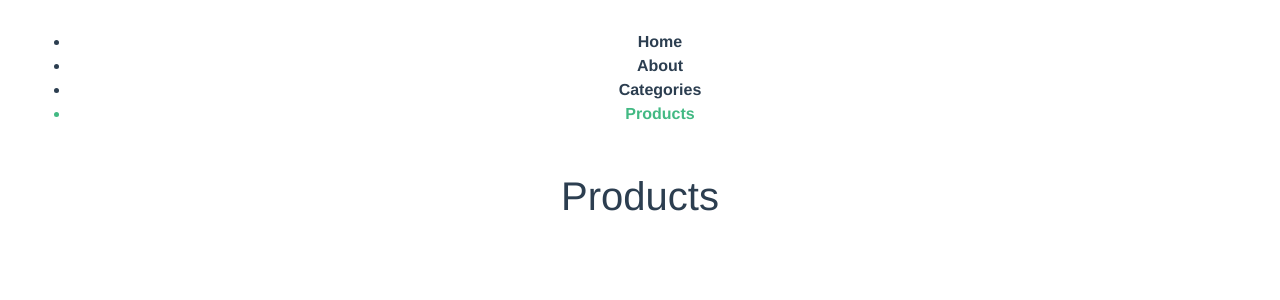
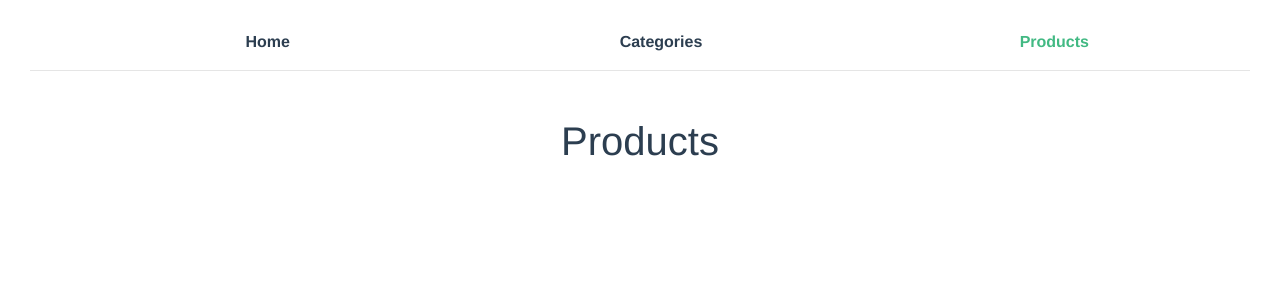
Before and after one commit to br3nds0n/vue-fullstack-course, a Vue app: page /#/products in a window 1280 px wide. Shown: the top 300 px of the page. Built offline with nearby package versions, Linux system fonts and the light colour scheme.

Commit message:
style: styling menu

```diff
--- a/src/App.vue
+++ b/src/App.vue
@@ -1,6 +1,7 @@
 <template>
   <nav>
     <Menu />
+    <hr>
   </nav>
   <router-view/>
 </template>
@@ -27,6 +28,10 @@ export default {
 nav {
   padding: 30px;
 
+  hr {
+    border-bottom: 0px solid #2c3e50;
+  }
+
   a {
     font-weight: bold;
     color: #2c3e50;
--- a/src/components/MenuComponent.vue
+++ b/src/components/MenuComponent.vue
@@ -3,9 +3,6 @@
     <ul>
       <router-link to="/">
         <li>Home</li>
-      </router-link>
-      <router-link to="/about">
-        <li>About</li>
       </router-link>
       <router-link to="/categories">
         <li>Categories</li>
@@ -21,4 +18,17 @@
 export default {}
 </script>
 
-<style></style>
+<style lang="scss" scoped>
+.conteudo{
+  ul{
+    display: flex;
+    list-style: none;
+    justify-content: space-around;
+    align-items: center;
+     li{
+        margin-left: 1%;
+        width: 100px;
+     }
+  }
+}
+</style>
--- a/src/pages/AboutView.vue
+++ /dev/null
@@ -1,5 +0,0 @@
-<template>
-  <div class="about">
-    <h1>About</h1>
-  </div>
-</template>
--- a/src/router/index.js
+++ b/src/router/index.js
@@ -1,7 +1,6 @@
 import { createRouter, createWebHashHistory } from 'vue-router'
 
 import HomeView from '../pages/HomeView.vue'
-import AboutView from '../pages/AboutView.vue'
 import CategoriesView from '../pages/categories/CategoriesView.vue'
 import ProductsView from '../pages/products/ProductsView.vue'
 
@@ -10,11 +9,6 @@ const routes = [
     path: '/',
     name: 'home',
     component: HomeView
-  },
-  {
-    path: '/about',
-    name: 'about',
-    component: AboutView
   },
   {
     path: '/categories',
```
